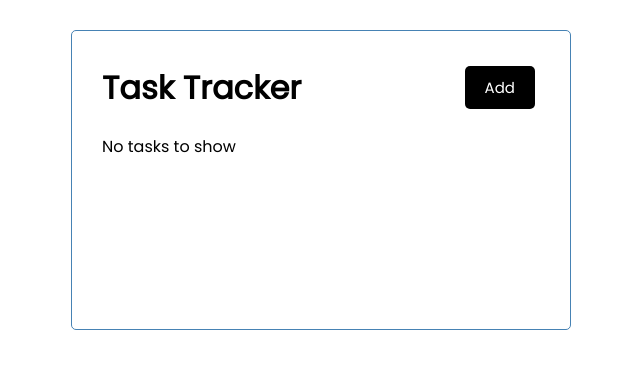
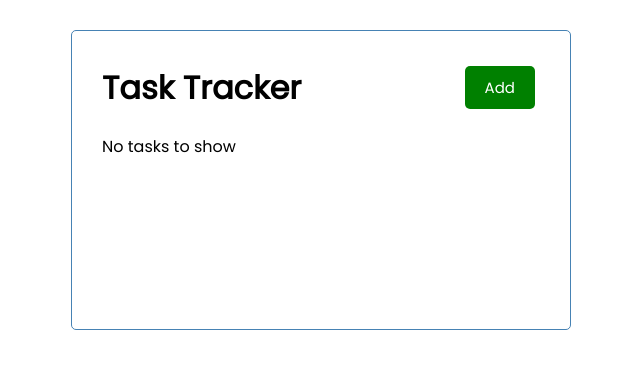
Before and after one commit to sokhengpory/task-tracker, a React (Create React App) app: page / in a window 1280 px wide. Shown: the top 368 px of the page, without its empty margins (319-959 px from the left). Built offline with nearby package versions, Linux system fonts and the light colour scheme.

Commit message:
Add function to toggle the form on and off

```diff
--- a/src/components/Header.js
+++ b/src/components/Header.js
@@ -1,13 +1,14 @@
 import Button from './Button';
 
-const Header = () => {
-  const onClick = (text) => {
-    console.log('Clicked');
-  };
+const Header = ({ onClick, showTask }) => {
   return (
     <header className="header">
       <h1>Task Tracker</h1>
-      <Button color="black" text="Add" onClick={onClick} />
+      <Button
+        color={showTask ? 'red' : 'green'}
+        text={showTask ? 'Close' : 'Add'}
+        onClick={onClick}
+      />
     </header>
   );
 };
--- a/src/components/Task.js
+++ b/src/components/Task.js
@@ -10,7 +10,7 @@ const Task = ({ task, onDelete, onToggle }) => {
         {task.text}{' '}
         <FaTimes style={{ color: 'red' }} onClick={() => onDelete(task.id)} />
       </h3>
-      <p>{task.day}</p>
+      <p>{task.dayTime}</p>
     </div>
   );
 };
```
